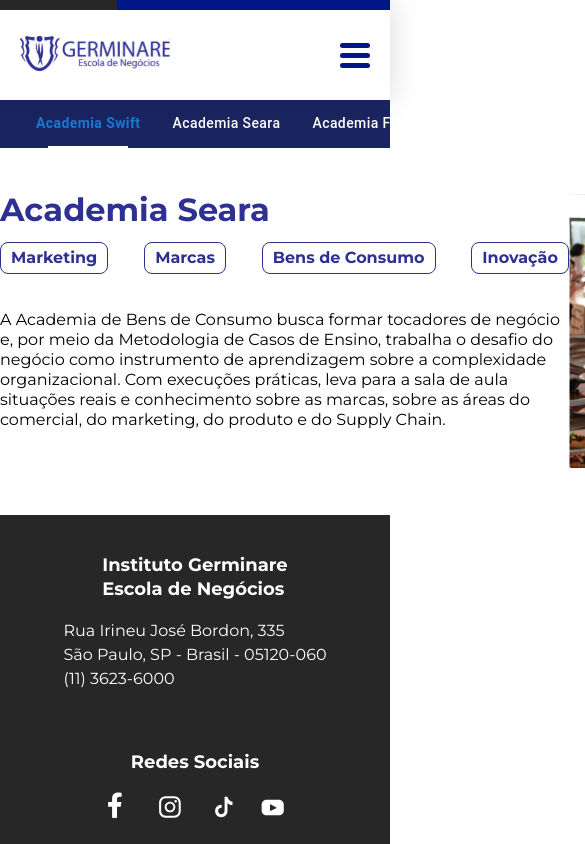
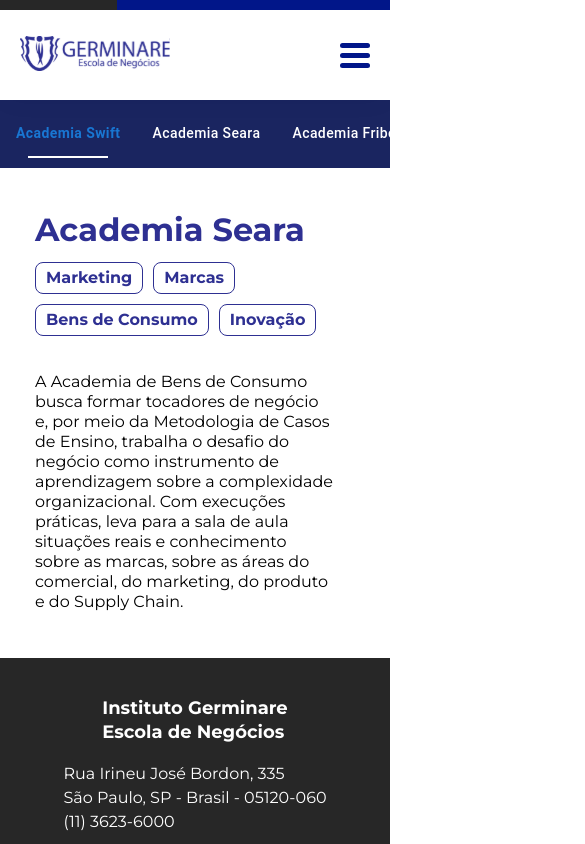
Before and after one commit to M1409/proposta-germinare, a React (Create React App) app: page /#/ in a window 390 px wide. Shown: the top 844 px of the page, 585 px wide, since content can reach past the window. Built offline with nearby package versions, Linux system fonts and the light colour scheme.

Commit message:
feat/germinare/responsive

```diff
--- a/src/Pages/AboutUs/AboutUs.tsx
+++ b/src/Pages/AboutUs/AboutUs.tsx
@@ -3,10 +3,7 @@
 export function AboutUs() {
     return (
         <>
-
             <AcademicsTabs />
-
-
         </>
     )
 }
--- a/src/Pages/AboutUs/Components/AcademicContent/AcademicContent.module.scss
+++ b/src/Pages/AboutUs/Components/AcademicContent/AcademicContent.module.scss
@@ -10,7 +10,9 @@
     display: flex;
     margin-top: 16px;
     margin-bottom: 36px;
-    justify-content: space-between;
+    flex-wrap: wrap;
+    max-width: 520px;
+    gap: 10px;
 }
 
 
@@ -20,3 +22,15 @@
     border-radius: 8px;
     padding: 5px 10px;
 }
+
+@media only screen and (max-width: 768px) {
+    .AcademicContentContainer{
+        flex-direction: column;
+        align-items: center;
+        margin-left: 35px;
+
+        img{
+            display: none;
+        }
+    }
+}
--- a/src/Pages/AboutUs/Components/Tabs/Tabs.style.tsx
+++ b/src/Pages/AboutUs/Components/Tabs/Tabs.style.tsx
@@ -16,11 +16,16 @@
 export const StyledTabs = styled((props: StyledTabsProps) => (
     <Tabs
         {...props}
-        TabIndicatorProps={{ children: <span className="MuiTabs-indicatorSpan" /> }}
+        variant="scrollable"
+        TabIndicatorProps={{ children: <span className="MuiTabs-indicatorSpan"
+        />
+    }}
     />
 ))({
     backgroundColor: 'rgba(2, 14, 79, 0.9)',
-    paddingLeft: '20px',
+    width: '100%',
+    height: '68px',
+    alignItems: 'center',
     '& .MuiTabs-indicator': {
         display: 'flex',
         justifyContent: 'center',
@@ -31,12 +36,18 @@
         width: '100%',
         backgroundColor: 'white',
     },
+    '& .MuiTabs-flexContainer': {
+        justifyContent: 'space-around',
+
+
+    }
 });
 
 export const StyledTab = styled((props: StyledTabProps) => <Tab {...props} />)(
     ({ theme }) => ({
         textTransform: 'none',
         color: 'white',
+        fontWeight: theme.typography.fontWeightMedium,
         '&.Mui-selected': {
             fontWeight: theme.typography.fontWeightBold,
             bacgroundColor: 'white'
--- a/src/Pages/AboutUs/Components/Tabs/Tabs.tsx
+++ b/src/Pages/AboutUs/Components/Tabs/Tabs.tsx
@@ -1,6 +1,7 @@
 import * as React from 'react';
 import AcademicContent from '../AcademicContent/AcademicContent'
 import img_seara from '../Tabs/Assets/Images/img_seara.png'
+import useWindowDimensions from '../../../../hooks/useWindowDimensions';
 
 import { StyledTab, StyledTabs } from './Tabs.style'
 
@@ -28,6 +29,8 @@
 
 export function AcademicsTabs() {
 
+    const { width } = useWindowDimensions()
+
     const [value, setValue] = React.useState(0);
 
     const handleChange = (event: React.SyntheticEvent, newValue: number) => {
@@ -50,7 +53,7 @@
                     </StyledTabs>
                 </div>
                 <TabPanel value={value} index={0}>
-                    <AcademicContent src={img_seara} title='Academia Seara' chips={chipsSeara} description='A Academia de Bens de Consumo busca formar tocadores de negócio e, por meio da Metodologia de Casos de Ensino, trabalha o desafio do negócio como instrumento de aprendizagem sobre a complexidade organizacional. Com execuções práticas, leva para a sala de aula situações reais e conhecimento sobre as marcas, sobre as áreas do comercial, do marketing, do produto e do Supply Chain.' descriptionWidth='569px' />
+                    <AcademicContent src={img_seara} title='Academia Seara' chips={chipsSeara} description='A Academia de Bens de Consumo busca formar tocadores de negócio e, por meio da Metodologia de Casos de Ensino, trabalha o desafio do negócio como instrumento de aprendizagem sobre a complexidade organizacional. Com execuções práticas, leva para a sala de aula situações reais e conhecimento sobre as marcas, sobre as áreas do comercial, do marketing, do produto e do Supply Chain.' descriptionWidth={width <= 768 ? '300px' : '569px'} />
                 </TabPanel>
                 <TabPanel value={value} index={1}>
                     Item Two
@@ -59,8 +62,6 @@
                     Item Three
                 </TabPanel>
             </div>
-
-
         </>
     )
 }
```
